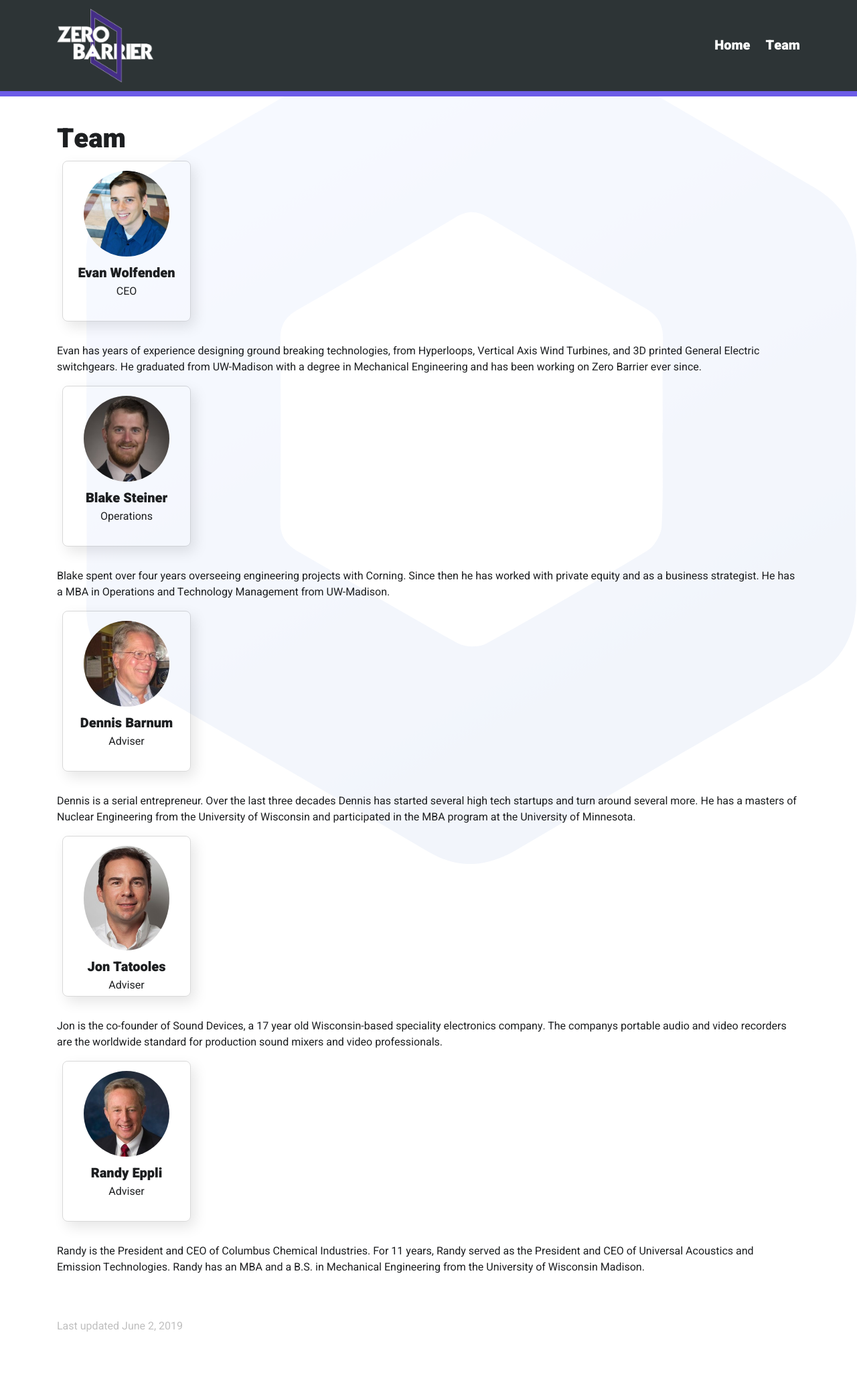
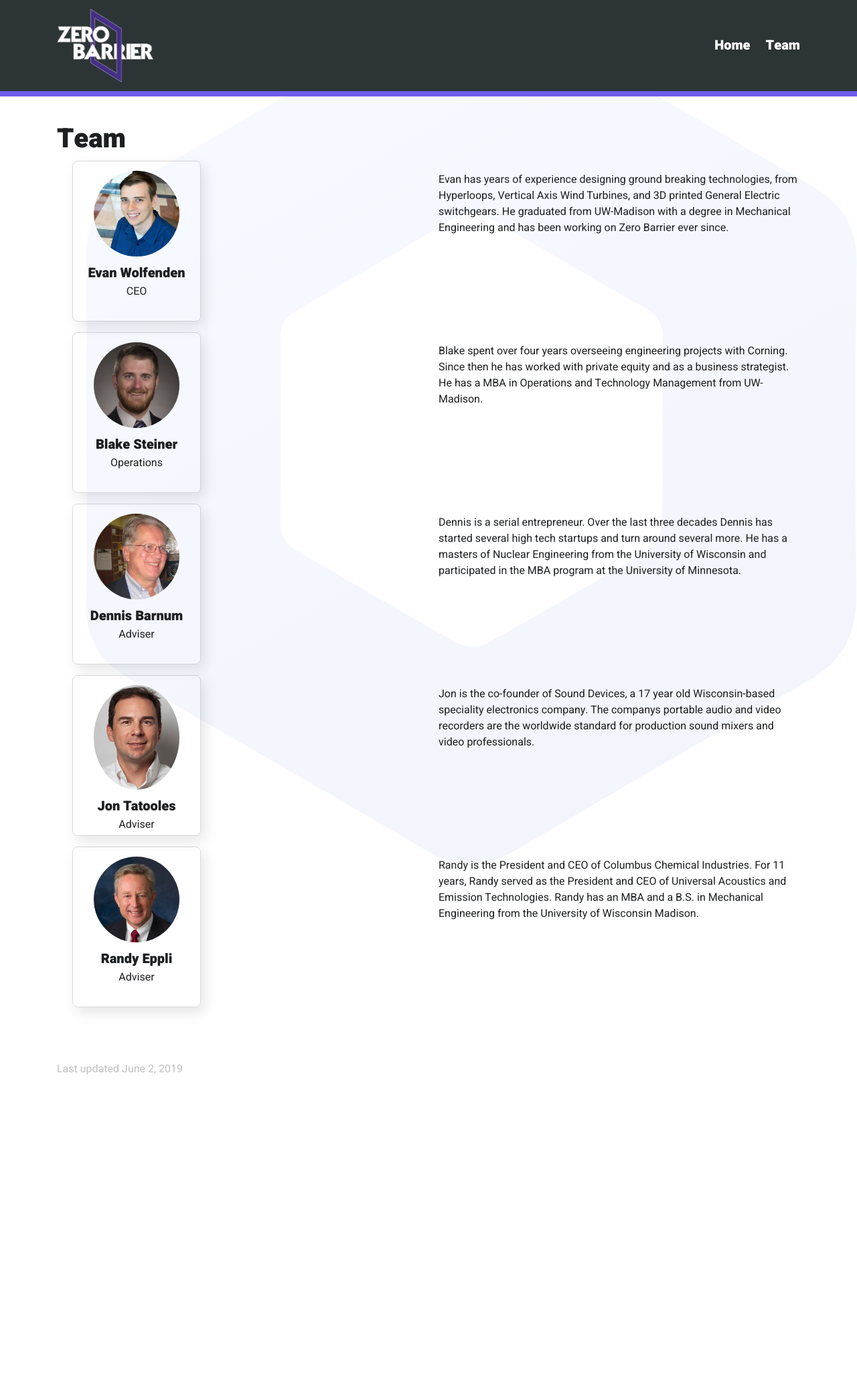
Before and after one commit to georgemblack/mind-to-matter, a Jekyll site: the page built from team.html, in a window 1280 px wide. Shown: the whole page at 67% size. Built offline with Jekyll 4.4.1, drawn with Linux system fonts in a browser that asks for light colours; after the commit the page ends 1672 px from its top, so only the background shows below that.

Commit message:
Update team.html

```diff
--- a/team.html
+++ b/team.html
@@ -7,23 +7,58 @@ permalink: /team/
 <div class="container">
     <h1>Team</h1>
 </div>
+
+<div class="container">
+<div class="row">
+<div class="col-sm">
 {% include Evan.html %}
-<div class="container">
+</div>
+<div class="col-sm">
     <p>Evan has years of experience designing ground breaking technologies, from Hyperloops, Vertical Axis Wind Turbines, and 3D printed General Electric switchgears. He graduated from UW-Madison with a degree in Mechanical Engineering and has been working on Zero Barrier ever since. </p>
 </div>
+</div>
+</div>
+
+<div class="container">
+<div class="row">
+<div class="col-sm">
 {% include Blake.html %}
-<div class="container">
+</div>
+<div class="col-sm">
     <p>Blake spent over four years overseeing engineering projects with Corning. Since then he has worked with private equity and as a business strategist. He has a MBA in Operations and Technology Management from UW-Madison. </p>
 </div>
+</div>
+</div>
+
+<div class="container">
+<div class="row">
+<div class="col-sm">
 {% include Dennis.html %}
+</div>
+<div class="col-sm">
+   <p>Dennis is a serial entrepreneur. Over the last three decades Dennis has started several high tech startups and turn around several more. He has a masters of Nuclear Engineering from the University of Wisconsin and participated in the MBA program at the University of Minnesota. </p>
+</div>
+</div>
+</div>
+
 <div class="container">
-    <p>Dennis is a serial entrepreneur. Over the last three decades Dennis has started several high tech startups and turn around several more. He has a masters of Nuclear Engineering from the University of Wisconsin and participated in the MBA program at the University of Minnesota. </p>
+<div class="row">
+<div class="col-sm">
+{% include Jon.html %}
 </div>
-{% include Jon.html %}
+<div class="col-sm">
+   <p>Jon is the co-founder of Sound Devices, a 17 year old Wisconsin-based speciality electronics company. The companys portable audio and video recorders are the worldwide standard for production sound mixers and video professionals. </p>
+</div>
+</div>
+</div>
+
 <div class="container">
-    <p>Jon is the co-founder of Sound Devices, a 17 year old Wisconsin-based speciality electronics company. The companys portable audio and video recorders are the worldwide standard for production sound mixers and video professionals. </p>
+<div class="row">
+<div class="col-sm">
+{% include Randy.html %}
 </div>
-{% include Randy.html %}
-<div class="container">
-    <p>Randy is the President and CEO of Columbus Chemical Industries. For 11 years, Randy served as the President and CEO of Universal Acoustics and Emission Technologies. Randy has an MBA and a B.S. in Mechanical Engineering from the University of Wisconsin Madison. </p>
+<div class="col-sm">
+   <p>Randy is the President and CEO of Columbus Chemical Industries. For 11 years, Randy served as the President and CEO of Universal Acoustics and Emission Technologies. Randy has an MBA and a B.S. in Mechanical Engineering from the University of Wisconsin Madison. </p>
 </div>
+</div>
+</div>
```
